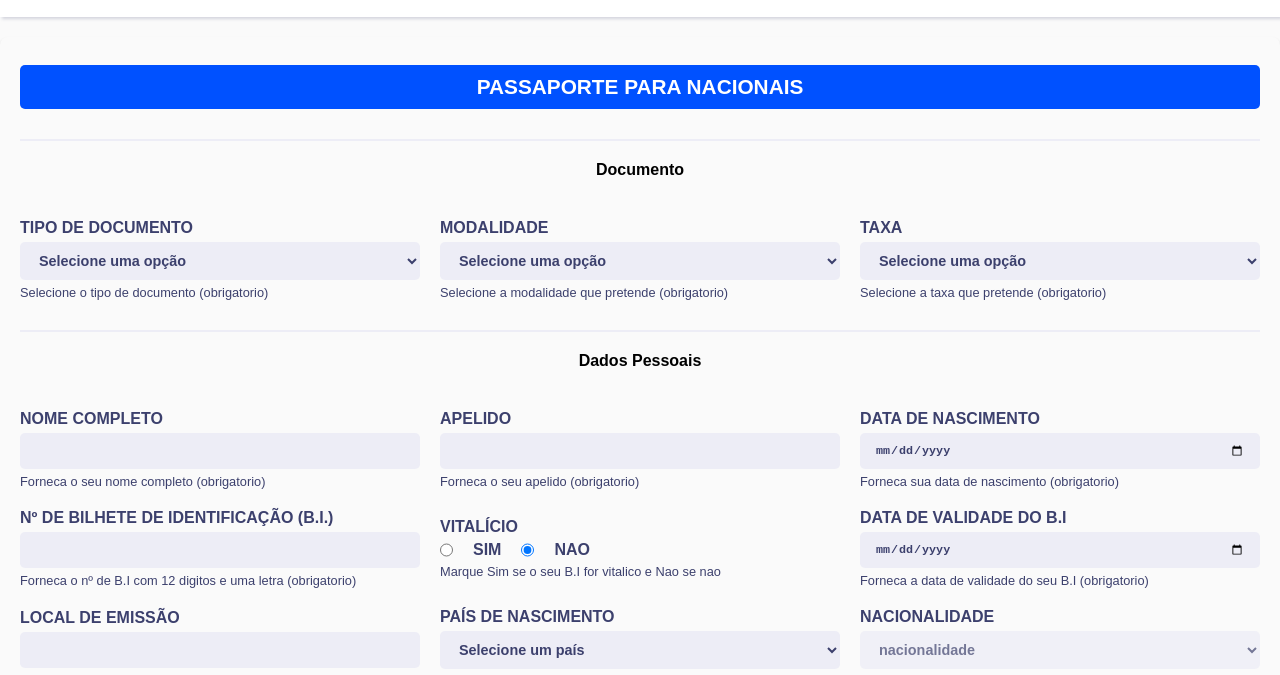
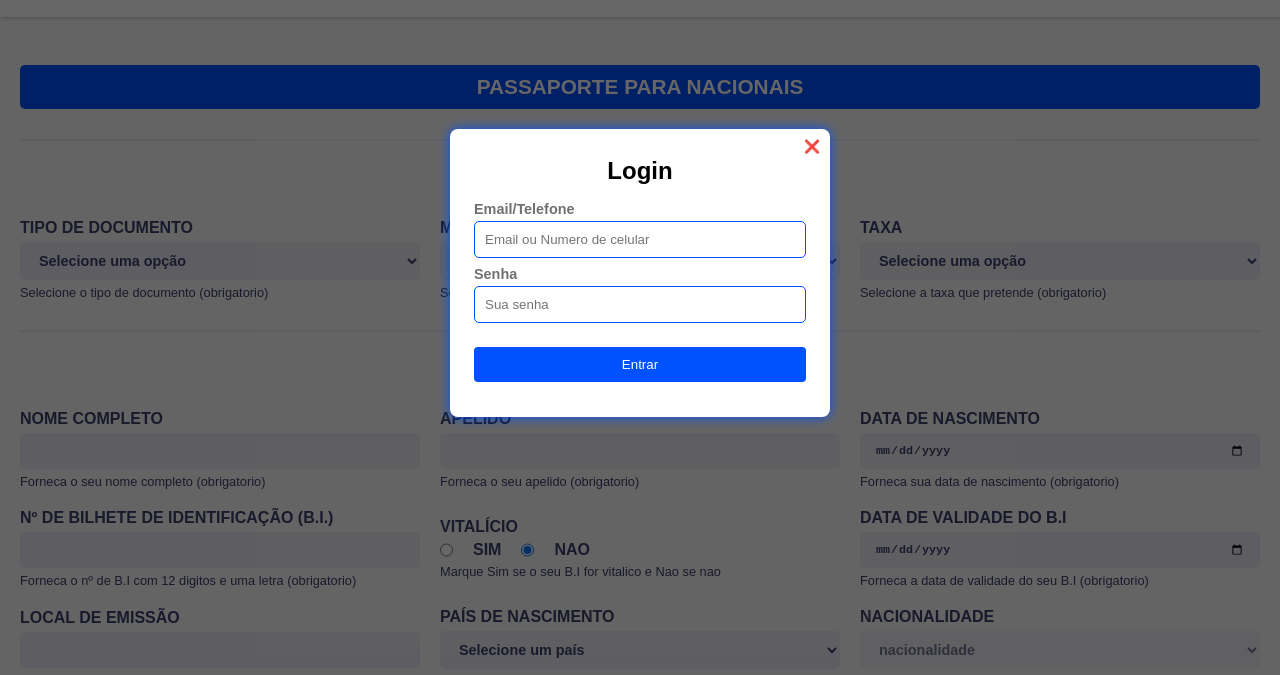
Before and after one commit to leximibellanga/agendamento-passaporte, a plain HTML site: page index.html in a window 1280 px wide. Both pictures are taken after a click on the link "LOG IN". Shown: the part 112-787 px from the top of the page. Drawn offline with Linux system fonts and the light colour scheme.

Commit message:
refactor

```diff
--- a/index.html
+++ b/index.html
@@ -14,6 +14,25 @@
     <link href='https://cdn.boxicons.com/fonts/brands/boxicons-brands.min.css' rel='stylesheet'>
 </head>
 <body>
+     <!-- POPUP DE LOGIN -->
+    <section class="popup-login">
+        <form class="form-login">
+            <span class="btn-fechar-login">❌</span>
+            <div>
+                <h3>Login</h3>
+            </div>
+            <div>
+                <label for="email">Email/Telefone</label>
+                <input type="email" name="email" id="email" placeholder="Email ou Numero de celular">
+            </div>
+            <div>
+                <label for="senha">Senha</label>
+                <input type="password" name="senha" id="senha" placeholder="Sua senha">
+            </div>
+            <button>Entrar</button>
+        </form>
+    </section>
+
     <!-- CABECALHO -->
     <header>
         <section>
@@ -30,7 +49,7 @@
                 </select>
                 <button>Agendar servico</button>
                 <div>
-                    <a href="#">Log in</a>
+                    <a href="#" id="btn-login">Log in</a>
                 </div>
             </div>
         </section>
@@ -596,8 +615,6 @@
             </aside>
         </section>
     </form>
-
-
     <!-- JavaScript -->
     <script src="script.js"></script>
 </body>
--- a/script.js
+++ b/script.js
@@ -168,3 +168,18 @@ function popupCancelar() {
     let confirmacao = document.getElementById("caixa-confiramacao")
     confirmacao.style.display = "none"
 }
+
+
+
+// ABRIR POPUP DE LOGIN
+const popupLogin = document.querySelector('.popup-login')
+const btnFecharLogin = document.querySelector('.btn-fechar-login')
+const btnLogin = document.querySelector('#btn-login')
+
+btnLogin.addEventListener('click', () => {
+    popupLogin.style.display = "flex";
+})
+
+btnFecharLogin.addEventListener('click', () => {
+    popupLogin.style.display = "none"
+})
--- a/style.css
+++ b/style.css
@@ -28,6 +28,7 @@
 }
 
 body {
+    position: relative;
     font-family: Arial, Helvetica, sans-serif;
     font-size: 1em;
     font-weight: normal;
@@ -433,6 +434,86 @@ section#caixa-confiramacao {
 }
 
 
+/*======= POPUP DE LOGIN ============*/
+.popup-login {
+    position: fixed;
+    top: 0;
+    left: 0;
+    width: 100%;
+    height: 100%;
+    display: none;
+    align-items: center;
+    justify-content: center;
+    background-color: rgba(0, 0, 0, .6);
+    z-index: 1001;
+}
+
+.form-login {
+    position: relative;
+    max-width: 380px;
+    width: 100%;
+    background-color: #fff;
+    box-shadow: 0 0 12px var(--cor-primaria);
+    padding: 1.2rem 1.5rem;
+    z-index: 1002;
+}
+
+.btn-fechar-login {
+    position: absolute;
+    top: 10px;
+    right: 10px;
+    color: #666;
+    font-size: .8rem;
+}
+.btn-fechar-login:hover {
+    color: black;
+    cursor: pointer;
+}
+
+.form-login div {
+    display: flex;
+    flex-direction: column;
+    gap: 4px;
+    margin-bottom: 8px;
+}
+
+.form-login div h3 {
+    text-align: center;
+    margin-block: 8px;
+    font-weight: bold;
+    font-size: 1.5em;
+}
+
+.form-login div label {
+    font-size: .9em;
+    color: #707070;
+    font-weight: 600;
+}
+
+.form-login div input {
+    padding: 10px;
+    border-radius: 5px;
+    outline: none;
+    border: 1px solid var(--cor-primaria);
+}
+
+.form-login button {
+    width: 100%;
+    background-color: var(--cor-primaria);
+    padding: 10px;
+    margin-block: 1rem;
+    color: white;
+    transition: background-color .3s ease-in-out;
+    cursor: pointer;
+}
+
+.form-login button:hover {
+    background-color: rgb(0, 57, 179);
+}
+
+
+
+
 /* Barra de rolagem */
 ::-webkit-scrollbar {
     width: 10px;
@@ -444,7 +525,6 @@ section#caixa-confiramacao {
 
 ::-webkit-scrollbar-thumb {
     background-color: var(--cor-primaria);
-    border-radius: 5px;
 }
 
 ::-webkit-scrollbar-thumb:hover {
```
